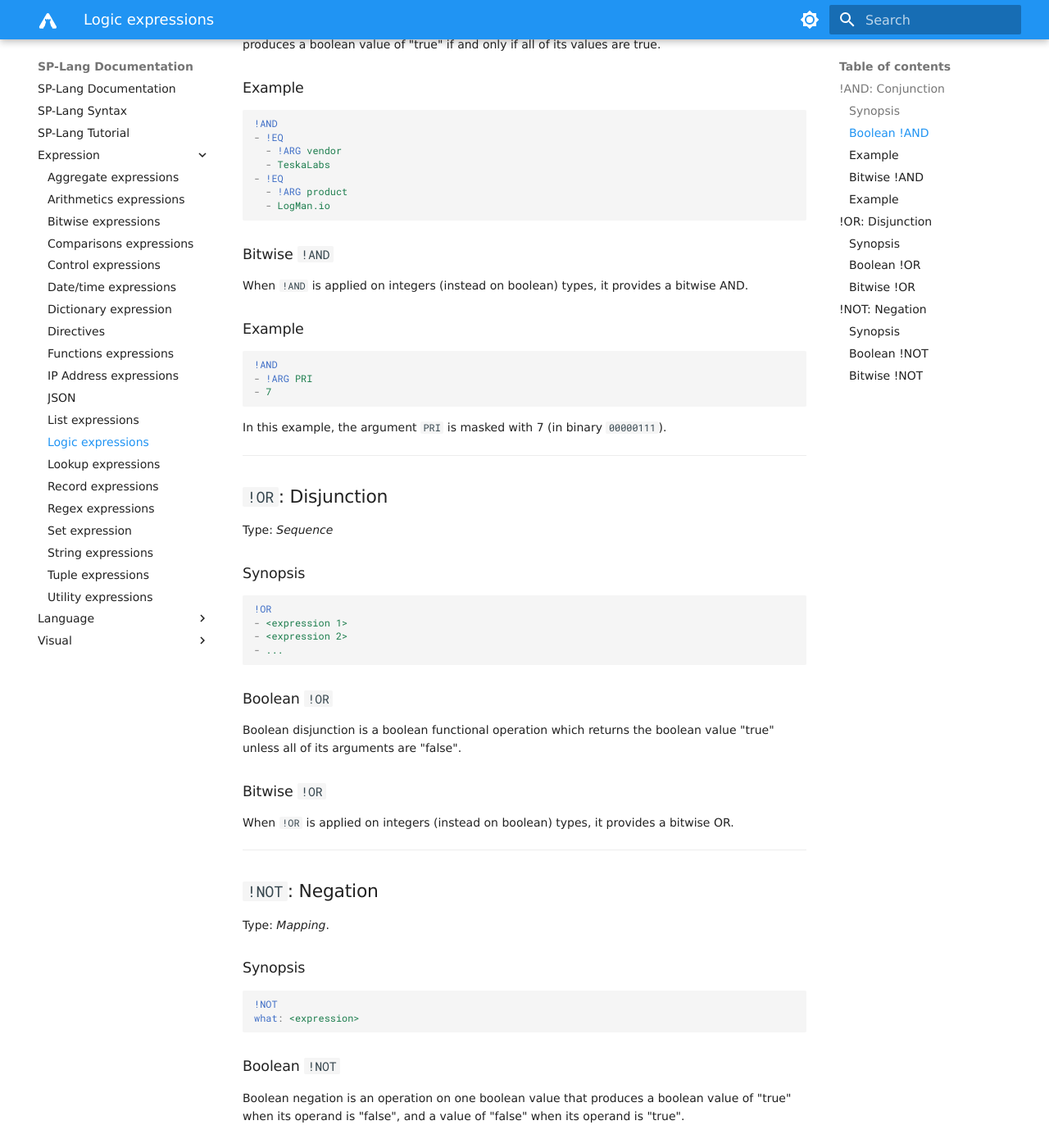
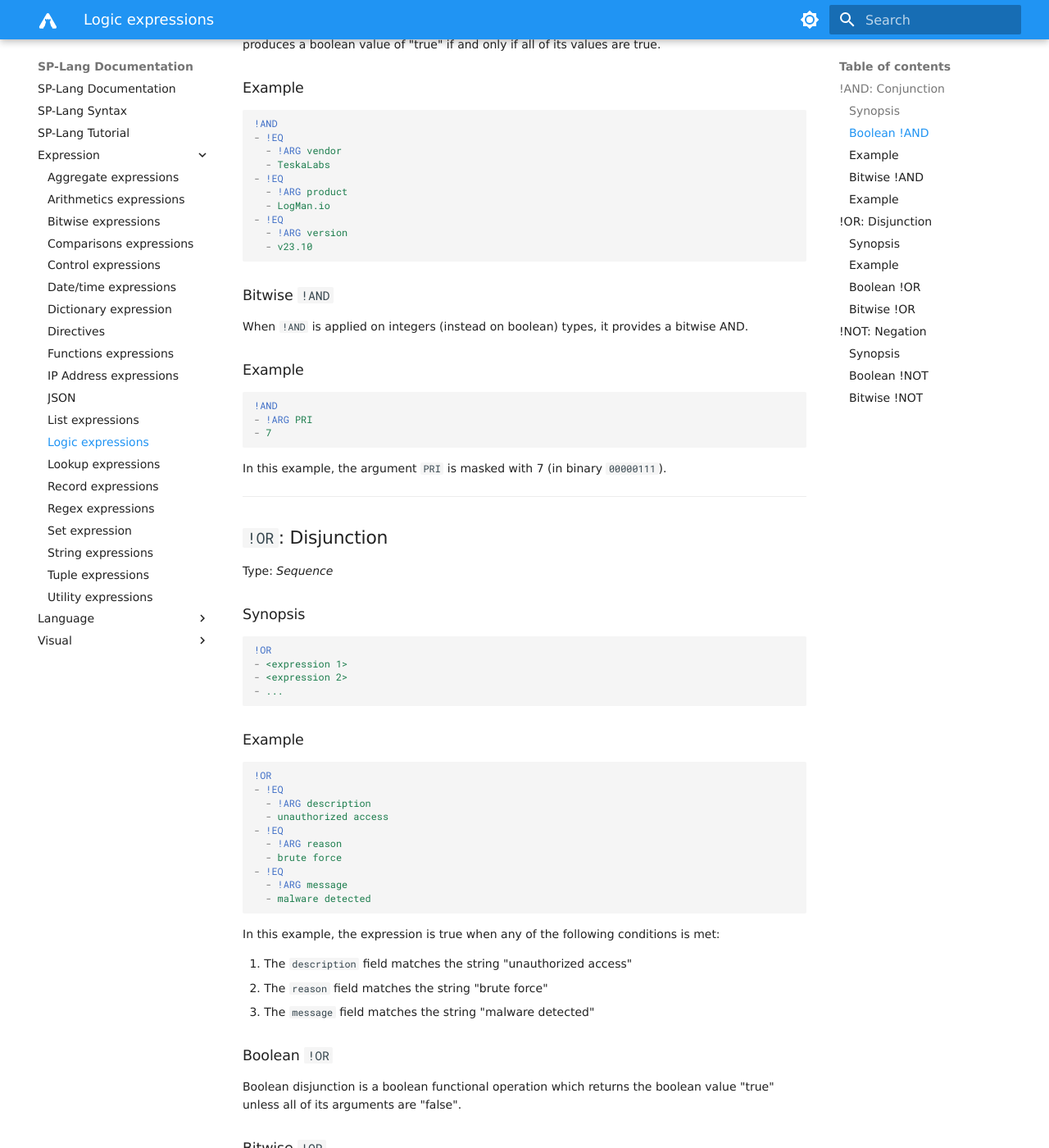
Before and after one commit to TeskaLabs/splang-docs, an MkDocs documentation site: the page built from docs/expression/logic.md, in a window 1280 px wide and 1400 px high, scrolled down 474 px. Shown: the whole window at 82% size. Built offline with MkDocs 1.6.1 and Material for MkDocs 9.7.7, drawn with Linux system fonts in a browser that asks for light colours; some web fonts are replaced.

Commit message:
Updated example for !OR expr

````diff
--- a/docs/expression/logic.md
+++ b/docs/expression/logic.md
@@ -34,6 +34,9 @@ Boolean conjunction `!AND` is an boolean functional operation on sequence of log
 - !EQ
   - !ARG product
   - LogMan.io
+- !EQ
+  - !ARG version
+  - v23.10
 ```
 
 
@@ -65,6 +68,27 @@ Type: _Sequence_
 - <expression 2>
 - ...
 ```
+
+### Example
+
+```yaml
+!OR
+- !EQ
+  - !ARG description
+  - unauthorized access
+- !EQ
+  - !ARG reason
+  - brute force
+- !EQ
+  - !ARG message
+  - malware detected
+```
+
+In this example, the expression is true when any of the following conditions is met:
+
+1. The `description` field matches the string "unauthorized access"
+2. The `reason` field matches the string "brute force"
+3. The `message` field matches the string "malware detected"
 
 
 ### Boolean `!OR`
````
